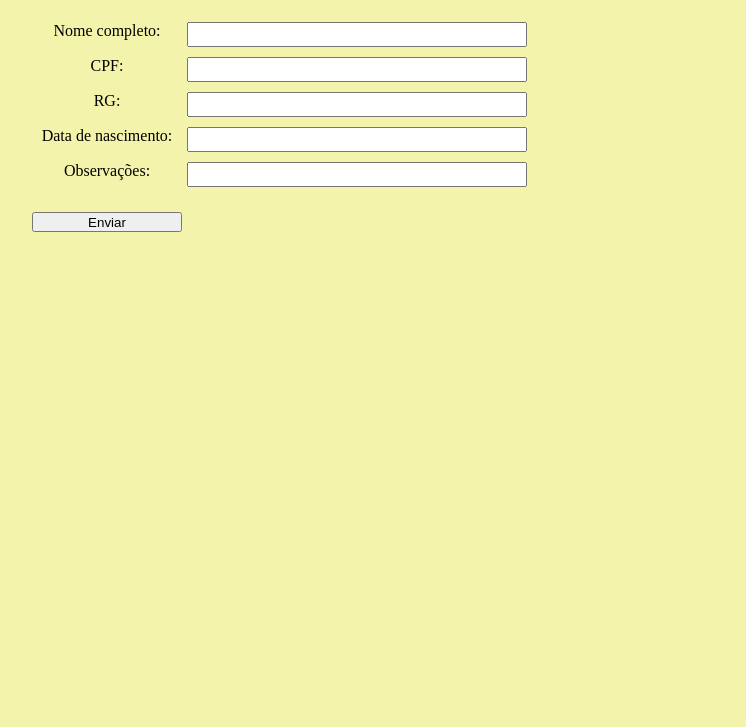
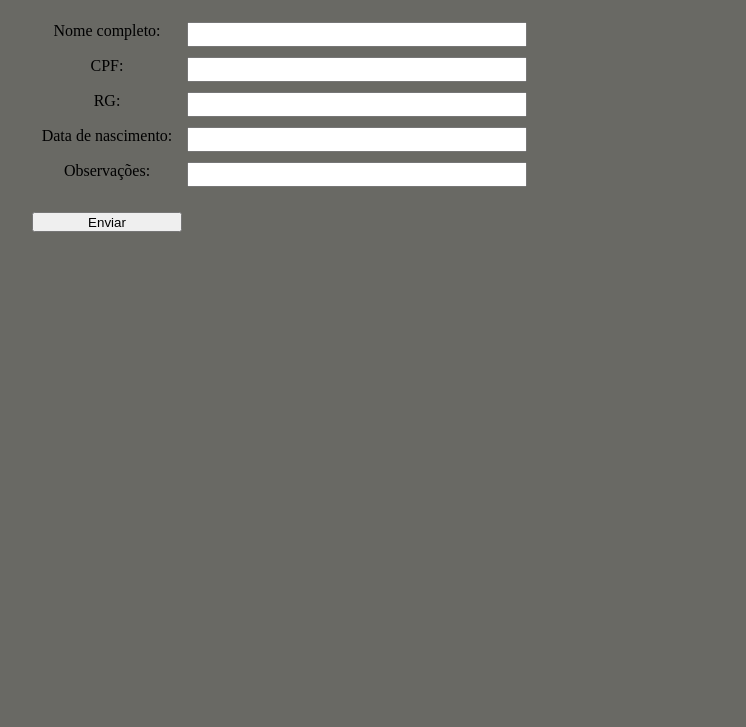
Before and after one commit to RamonVeirone/javascript-course, a plain HTML site: page Treino/treino.html in a window 1280 px wide. Shown: the part 73-800 px from the top of the page, without its empty margins (56-802 px from the left). Drawn offline with Linux system fonts and the light colour scheme.

Commit message:
treino26

```diff
--- a/Treino/treino.css
+++ b/Treino/treino.css
@@ -1,5 +1,5 @@
 body {
-    background-color: rgb(243, 243, 171);
+    background-color: rgb(105, 105, 100);
     text-align: center;
 }
 
```
